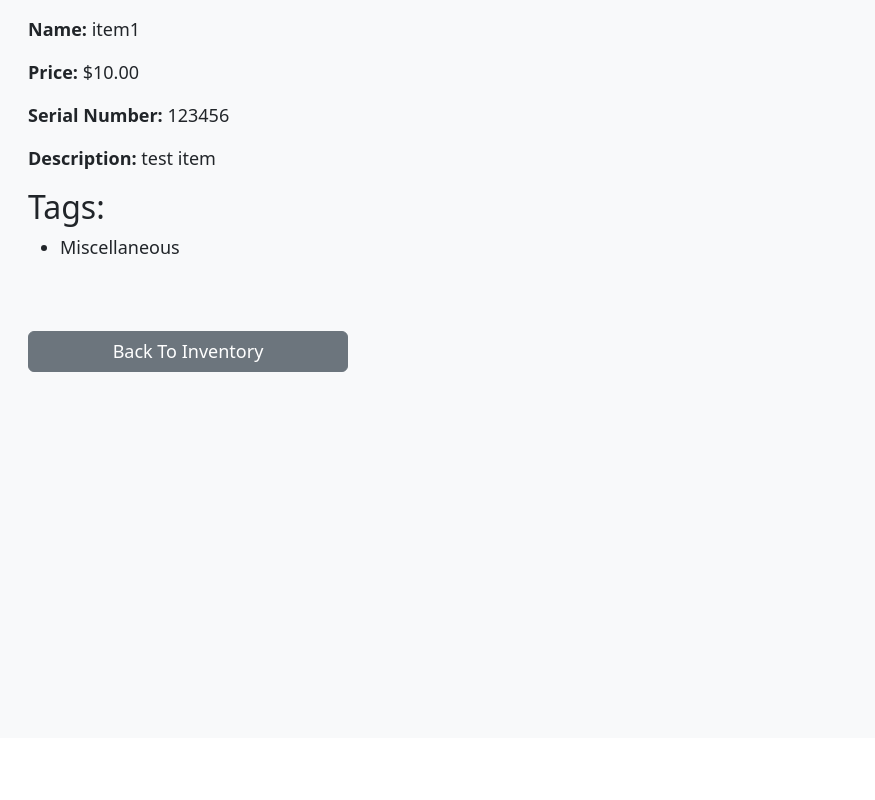
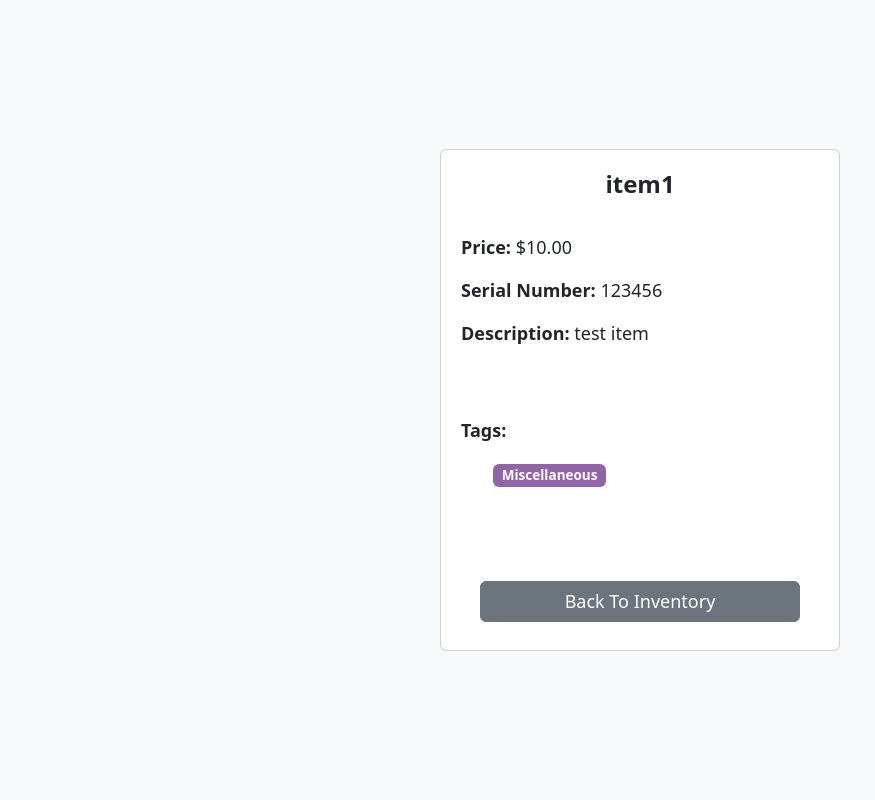
Before and after one commit to angier000/customer-requirements, a Django app: page /items/27 in a window 1280 px wide. Shown: the part 62-862 px from the top of the page, without its empty margins (0-875 px from the left). Before the commit the page ends 434 px from the top, so only its background shows below. Run offline with Django 4.2, Linux system fonts and the light colour scheme; data comes from the database, SQL or seed files in the repository; both versions use the stored data as it was after the commit; some libraries are stand-ins or nearby versions.

Commit message:
fix design

```diff
--- a/inventory_app/forms.py
+++ b/inventory_app/forms.py
@@ -7,6 +7,8 @@ from django import forms
 
 #create class for item form
 class ItemForm(ModelForm):
+    price = forms.CharField(max_length=200, label='price/estimate')
+
     class Meta:
         model = Item
         fields =('name', 'price', 'serial_number', 'description', 'image')
@@ -30,7 +32,7 @@ class CreateUserForm(UserCreationForm):
         ('LibertyMutual', 'Liberty Mutual'),
         ('Travelers', 'Travelers'),
     ]
-    insurance = forms.ChoiceField(choices=INSURANCE_CHOICES, required=False)
+    insurance = forms.ChoiceField(choices=INSURANCE_CHOICES, required=False, label='Insurance (optional)')
 
     class Meta:
         model = User
--- a/inventory_app/templates/inventory_app/index.html
+++ b/inventory_app/templates/inventory_app/index.html
@@ -39,11 +39,14 @@
         <br>
         <br>
 
-        {% if not request.user.is_authenticate %}
+        {% if not request.user.is_authenticated %}
             <h4 class="text-center">To get started, create an account</h4>
             <div class="d-flex justify-content-center mx-0 my-2">
                 <p><a class="btn btn-warning" style="font-size: 18px" href="{% url 'register_page' %}" role="button"><strong>Sign up</strong></a></p>
             </div>
+
+        {% else %}
+            <h4 class="text-center">Go to the "My Inventory" page to start tracking items</h4>
         {% endif %}
 
     </div>
--- a/inventory_app/templates/inventory_app/inventory_detail.html
+++ b/inventory_app/templates/inventory_app/inventory_detail.html
@@ -68,7 +68,7 @@
                 <td>{{ item.name }}</td>
                 <td>
                     {% for tag in item.tag.all %}
-                        <p class="badge text-decoration-none bg-secondary">
+                        <p class="badge text-decoration-none" style="background-color: #9164A5;">
                             {{tag.name}}
                         </p>
                     {% endfor %}
--- a/inventory_app/templates/inventory_app/item_detail.html
+++ b/inventory_app/templates/inventory_app/item_detail.html
@@ -2,10 +2,16 @@
 
 
 {% block content %}
-<body class="bg-light">
-<div class="container-fluid mx-3 my-3 bg-light" style="max-width: 400px; font-size: 18px">
 
-    <p><strong>Name: </strong> {{ item.name }}</p>
+
+
+<div class="container min-vh-100 d-flex align-items-center justify-content-center" style="font-size: 18px;">
+    <div class="card" style="width: 400px;">
+        <div class="card-body" style="padding: 20px;">
+
+            <h4 class="text-center"><strong>{{ item.name }}</strong></h4>
+            <br>
+
             <p><strong>Price: </strong> ${{ item.price }}</p>
 
             {% if item.serial_number %}
@@ -19,19 +25,27 @@
             {% if item.image %}
                 <img src="{{ item.image.url }}" width=300>
             {% endif %}
+            <br>
+            <br>
 
-    <h2>Tags:</h2>
+            <p><strong>Tags:</strong></p>
             <ul>
                 {% for tag in item.tag.all %}
-            <li>{{ tag.name }}</li>
+                    <p class="badge text-decoration-none" style="background-color: #9164A5;">
+                        {{tag.name}}
+                    </p>
                 {% endfor %}
             </ul>
 
 
             <br>
             <br>
+            <div class="d-flex justify-content-center mx-0 my-2">
                 <a class="btn btn-secondary" style="width: 320px; font-size: 18px" href="{% url 'inventory-detail' item.inventory.id %}" role="button">Back To Inventory</a>
+            </div>
 
         </div>
-</body>
+    </div>
+</div>
+
 {% endblock %}
```
Also changed, not shown: inventory_app/templates/inventory_app/item_form.html (+15 -4 lines), db.sqlite3, media/uploads/violin_image_u8VydBp.png (added). Lines whose indentation alone changed are shown as unchanged.
